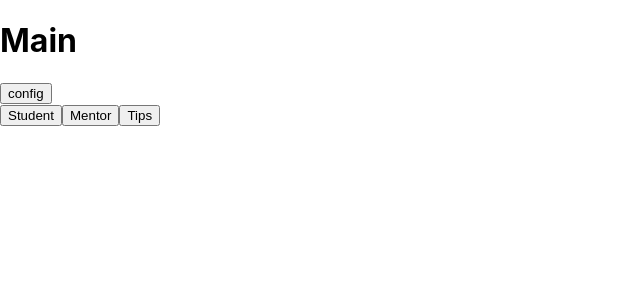
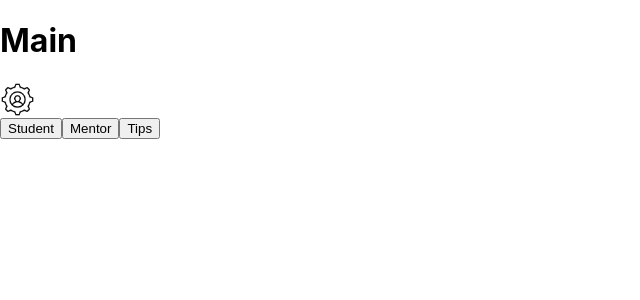
Before and after one commit to GMODias/frontend-legados-hackathon-project, a React (Create React App) app: page /main in a window 1280 px wide. Shown: the top 300 px of the page, without its empty margins (0-640 px from the left). Built offline with nearby package versions, Linux system fonts and the light colour scheme.

Commit message:
[PT-BR] Criado componente - botao de configuraçao. [EN] Created component - Config Button.

```diff
--- /dev/null
+++ b/src/components/ButtonConfig.js
@@ -0,0 +1,23 @@
+import React, { useState } from 'react';
+import { Redirect } from 'react-router';
+import configBtnImage from '../images/config.png';
+import '../css/components/ButtonConfig.css';
+
+function ButtonConfig() {
+  const [redirect, setRedirect] = useState(null);
+
+  return (
+    <>
+    {redirect && <Redirect to={redirect} />}
+    <button className="btnConfig" type="button" onClick={() => setRedirect('/userConfig') }>
+      <img
+        src={ configBtnImage }
+        className='configImg'
+        alt="Configurations"
+      />
+    </button>
+    </>
+  );
+}
+
+export default ButtonConfig;
--- a/src/components/index.js
+++ b/src/components/index.js
@@ -1,2 +1,3 @@
+export { default as ButtonConfig } from './ButtonConfig';
 export { default as Modal } from './Modal';
 export { default as Table } from './Table';
--- /dev/null
+++ b/src/css/components/ButtonConfig.css
@@ -0,0 +1,12 @@
+.btnConfig {
+  background-color: transparent;
+  border: none;
+  display: flex;
+  height: 35px;
+  justify-content: center;
+  width: 35px;
+}
+
+.configImg {
+  height: 100%;
+}
--- a/src/pages/Main.js
+++ b/src/pages/Main.js
@@ -1,5 +1,6 @@
 import React, {useState} from 'react';
 import { Redirect } from 'react-router';
+import {ButtonConfig} from '../components';
 import '../css/pages/Main.css';
 
 function Main() {
@@ -10,7 +11,7 @@ function Main() {
       {redirect && <Redirect to={redirect} />}
       <header className='mainHeader'>
         <h1>Main</h1>
-        <button onClick={() => setRedirect('/userConfig')}> config </button>
+        <ButtonConfig />
       </header>
       <main>
         <button onClick={() => setRedirect('/student') }>Student</button>
```
Also changed, not shown: src/images/config.png (added).
